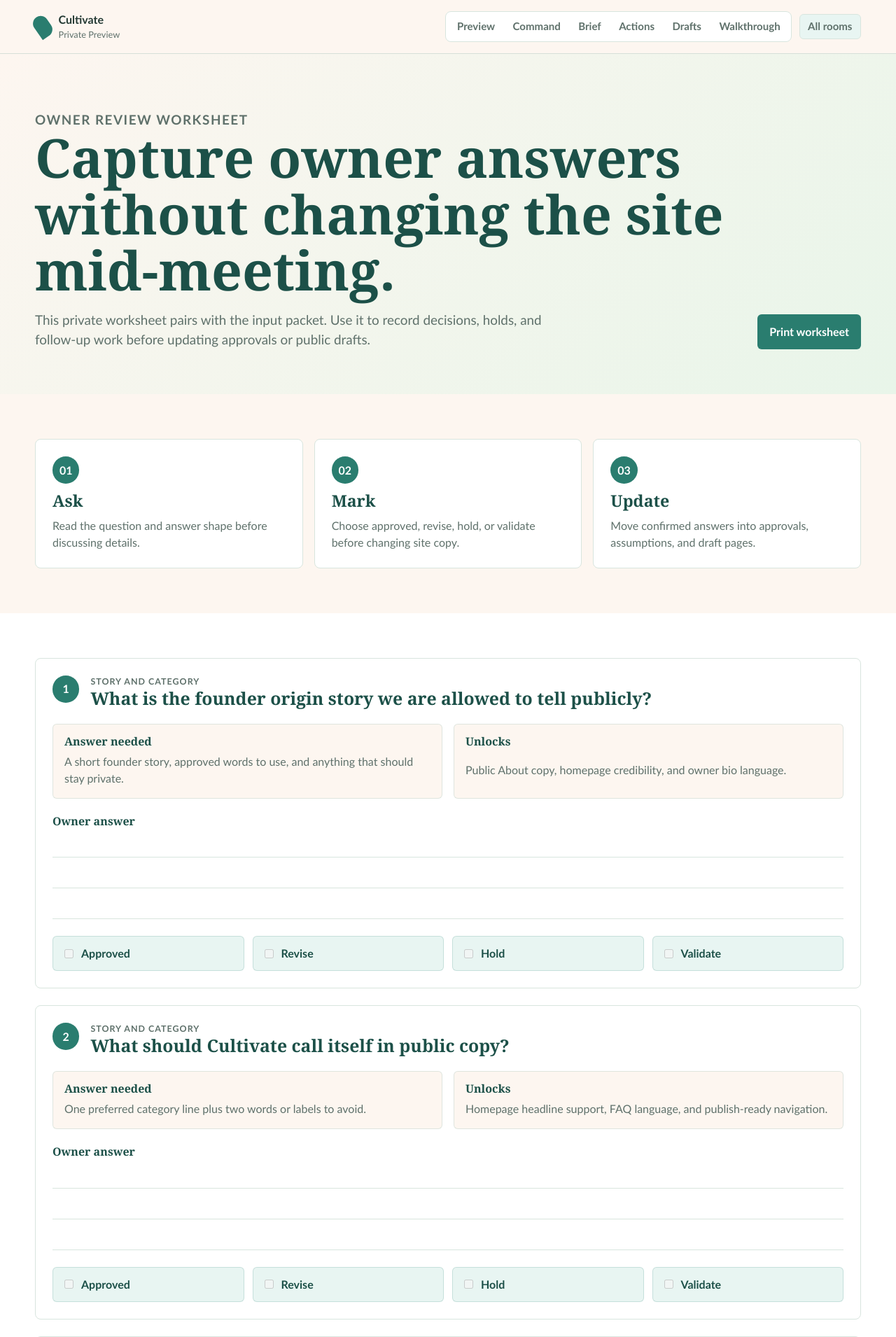
After one commit to Josue-Gimbernard/Cultivate_Web, a Flask app: page /owner-review-worksheet in a window 1280 px wide. The commit adds this page. Shown: the top 1910 px of the page at 70% size. Run offline with Flask 3, Linux system fonts and the light colour scheme; the visitor is signed in with stand-in values (Sample User, id 1).

Commit message:
Add owner review worksheet workflow

```diff
--- a/app.py
+++ b/app.py
@@ -1286,6 +1286,13 @@ REVIEW_SURFACES = [
         "owner_input_packet",
     ),
     ReviewSurface(
+        "Planning",
+        "Owner Review Worksheet",
+        "You want a printable note-taking surface for the owner conversation.",
+        "Where do the answers get captured?",
+        "owner_review_worksheet",
+    ),
+    ReviewSurface(
         "Safety",
         "FAQ / Concern Lab",
         "You need careful responses to sensitive parent questions.",
@@ -1513,6 +1520,7 @@ DIRECTORY_NAV = (
             NavItem("Signals", "impact_signals"),
             NavItem("Readiness", "launch_readiness"),
             NavItem("Input Packet", "owner_input_packet"),
+            NavItem("Worksheet", "owner_review_worksheet"),
         ),
     ),
     NavSection(
@@ -1955,6 +1963,12 @@ def create_app() -> Flask:
             "owner_input_packet.html", input_items=OWNER_INPUT_ITEMS
         )
 
+    @app.get("/owner-review-worksheet")
+    def owner_review_worksheet():
+        return render_template(
+            "owner_review_worksheet.html", input_items=OWNER_INPUT_ITEMS
+        )
+
     @app.get("/owner-walkthrough")
     def owner_walkthrough():
         return render_template("owner_walkthrough.html", slides=WALKTHROUGH_SLIDES)
--- a/static/css/pages/info-support.css
+++ b/static/css/pages/info-support.css
@@ -259,11 +259,145 @@
   text-decoration: none;
 }
 
+.worksheet-hero {
+  align-items: end;
+  background: linear-gradient(135deg, var(--color-cream-100), var(--color-green-100));
+  display: grid;
+  gap: var(--space-6);
+  grid-template-columns: minmax(0, 1fr) auto;
+  padding: var(--space-8) max(1rem, calc((100vw - var(--max-page)) / 2));
+}
+
+.worksheet-hero h1 {
+  max-width: 62rem;
+}
+
+.worksheet-hero p {
+  color: var(--color-ink-soft);
+  font-size: 1.18rem;
+  max-width: 48rem;
+  padding-top: var(--space-4);
+}
+
+.worksheet-rhythm {
+  display: grid;
+  gap: var(--space-4);
+  grid-template-columns: repeat(3, minmax(0, 1fr));
+}
+
+.worksheet-rhythm article {
+  background: var(--color-white);
+  border: 1px solid var(--color-line);
+  border-radius: var(--radius-md);
+  display: grid;
+  gap: var(--space-3);
+  padding: var(--space-5);
+}
+
+.worksheet-rhythm span,
+.worksheet-card header > span {
+  align-items: center;
+  background: var(--color-teal-700);
+  border-radius: 999px;
+  color: var(--color-white);
+  display: inline-flex;
+  font-weight: 700;
+  height: 2.4rem;
+  justify-content: center;
+  width: 2.4rem;
+}
+
+.worksheet-rhythm h2 {
+  font-size: 1.45rem;
+}
+
+.worksheet-rhythm p,
+.worksheet-card p {
+  color: var(--color-ink-soft);
+}
+
+.worksheet-list {
+  display: grid;
+  gap: var(--space-5);
+}
+
+.worksheet-card {
+  background: var(--color-white);
+  border: 1px solid var(--color-line);
+  border-radius: var(--radius-md);
+  display: grid;
+  gap: var(--space-5);
+  padding: var(--space-5);
+}
+
+.worksheet-card header {
+  align-items: start;
+  display: grid;
+  gap: var(--space-4);
+  grid-template-columns: auto minmax(0, 1fr);
+}
+
+.worksheet-card h2 {
+  font-size: 1.55rem;
+}
+
+.worksheet-card h3 {
+  font-size: 1rem;
+}
+
+.worksheet-card__context {
+  display: grid;
+  gap: var(--space-4);
+  grid-template-columns: repeat(2, minmax(0, 1fr));
+}
+
+.worksheet-card__context > div {
+  background: var(--color-cream-100);
+  border: 1px solid rgba(42, 125, 111, 0.14);
+  border-radius: var(--radius-sm);
+  display: grid;
+  gap: var(--space-2);
+  padding: var(--space-4);
+}
+
+.worksheet-lines {
+  display: grid;
+  gap: var(--space-3);
+}
+
+.worksheet-lines span {
+  border-bottom: 1px solid var(--color-line);
+  display: block;
+  min-height: 2rem;
+}
+
+.worksheet-card footer {
+  display: grid;
+  gap: var(--space-3);
+  grid-template-columns: repeat(4, minmax(0, 1fr));
+}
+
+.worksheet-card label {
+  align-items: center;
+  background: var(--color-mint-100);
+  border: 1px solid rgba(42, 125, 111, 0.18);
+  border-radius: var(--radius-sm);
+  color: var(--color-teal-900);
+  display: flex;
+  font-weight: 700;
+  gap: 0.5rem;
+  padding: 0.75rem;
+}
+
 @media (max-width: 900px) {
   .info-hero,
   .info-close,
   .input-summary,
   .owner-input-card,
+  .worksheet-hero,
+  .worksheet-rhythm,
+  .worksheet-card__context,
+  .worksheet-card footer,
   .glossary-term,
   .assumption-item,
   .comparison-row {
@@ -274,3 +408,32 @@
     grid-template-columns: 1fr;
   }
 }
+
+@media print {
+  .site-header,
+  .site-footer,
+  .print-only-hide {
+    display: none;
+  }
+
+  body {
+    background: var(--color-white);
+  }
+
+  .section-band,
+  .section-band--cream,
+  .worksheet-hero {
+    background: var(--color-white);
+    padding: 1rem 0;
+  }
+
+  .section-inner,
+  .worksheet-hero {
+    max-width: none;
+  }
+
+  .worksheet-card {
+    break-inside: avoid;
+    box-shadow: none;
+  }
+}
--- /dev/null
+++ b/templates/owner_review_worksheet.html
@@ -0,0 +1,86 @@
+{% extends "base.html" %}
+{% block title %}Owner Review Worksheet{% endblock %}
+{% block content %}
+<section class="worksheet-hero">
+  <div>
+    <p class="eyebrow">Owner review worksheet</p>
+    <h1>Capture owner answers without changing the site mid-meeting.</h1>
+    <p>This private worksheet pairs with the input packet. Use it to record decisions, holds, and follow-up work before updating approvals or public drafts.</p>
+  </div>
+  <button class="button button--primary print-only-hide" type="button" onclick="window.print()">Print worksheet</button>
+</section>
+
+<section class="section-band section-band--cream">
+  <div class="section-inner worksheet-rhythm" aria-label="Owner meeting rhythm">
+    <article>
+      <span>01</span>
+      <h2>Ask</h2>
+      <p>Read the question and answer shape before discussing details.</p>
+    </article>
+    <article>
+      <span>02</span>
+      <h2>Mark</h2>
+      <p>Choose approved, revise, hold, or validate before changing site copy.</p>
+    </article>
+    <article>
+      <span>03</span>
+      <h2>Update</h2>
+      <p>Move confirmed answers into approvals, assumptions, and draft pages.</p>
+    </article>
+  </div>
+</section>
+
+<section class="section-band">
+  <div class="section-inner worksheet-list">
+    {% for item in input_items %}
+    <article class="worksheet-card">
+      <header>
+        <span>{{ loop.index }}</span>
+        <div>
+          <p class="eyebrow">{{ item.category }}</p>
+          <h2>{{ item.question }}</h2>
+        </div>
+      </header>
+      <div class="worksheet-card__context">
+        <div>
+          <h3>Answer needed</h3>
+          <p>{{ item.answer_shape }}</p>
+        </div>
+        <div>
+          <h3>Unlocks</h3>
+          <p>{{ item.unlocks }}</p>
+        </div>
+      </div>
+      <div class="worksheet-lines">
+        <h3>Owner answer</h3>
+        <span></span>
+        <span></span>
+        <span></span>
+      </div>
+      <footer>
+        <label><input type="checkbox" disabled> Approved</label>
+        <label><input type="checkbox" disabled> Revise</label>
+        <label><input type="checkbox" disabled> Hold</label>
+        <label><input type="checkbox" disabled> Validate</label>
+      </footer>
+    </article>
+    {% endfor %}
+  </div>
+</section>
+
+<section class="section-band section-band--cream print-only-hide">
+  <div class="section-inner info-close">
+    <div>
+      <p class="eyebrow">Update path</p>
+      <h2>Update approvals before public drafts.</h2>
+      <p>After the meeting, update the approval matrix first, then assumptions, then draft public pages. Keep held or validation-needed items private.</p>
+    </div>
+    <div class="info-close__links">
+      <a href="{{ url_for('owner_input_packet') }}">Owner Input Packet</a>
+      <a href="{{ url_for('approval_matrix') }}">Approval Matrix</a>
+      <a href="{{ url_for('assumptions_review') }}">Assumptions Review</a>
+      <a href="{{ url_for('public_draft_hub') }}">Public Draft Hub</a>
+    </div>
+  </div>
+</section>
+{% endblock %}
```
Also changed, not shown: memory/00-index.md (+3 -1 lines), memory/02-site-strategy.md (+2 -1 lines), memory/04-route-architecture.md (+1 -0 lines), memory/05-owner-preview-rules.md (+1 -0 lines), memory/07-owner-input-workflow.md (added, +56 -0 lines), tests/test_routes.py (+15 -0 lines), README.md.
